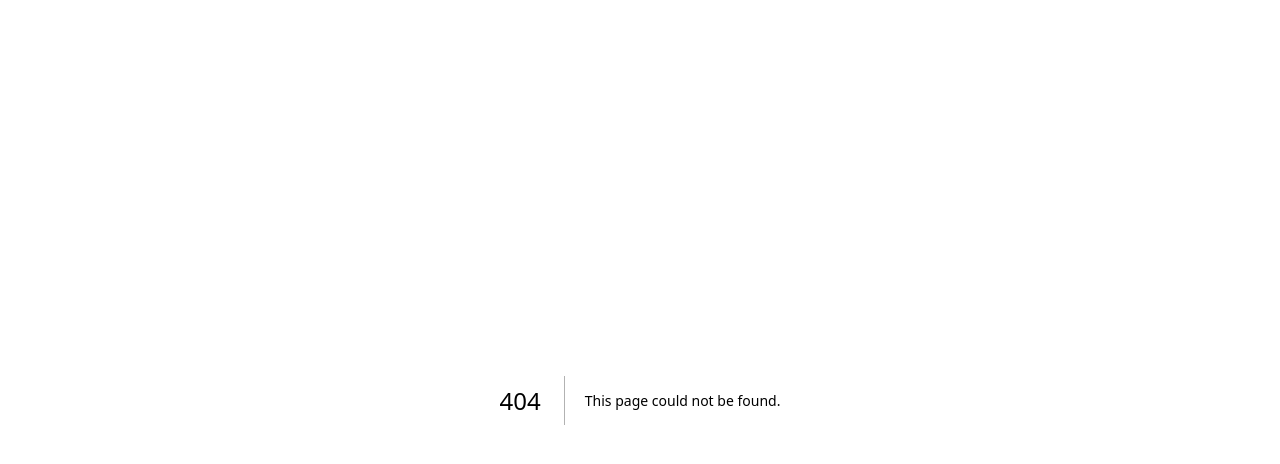
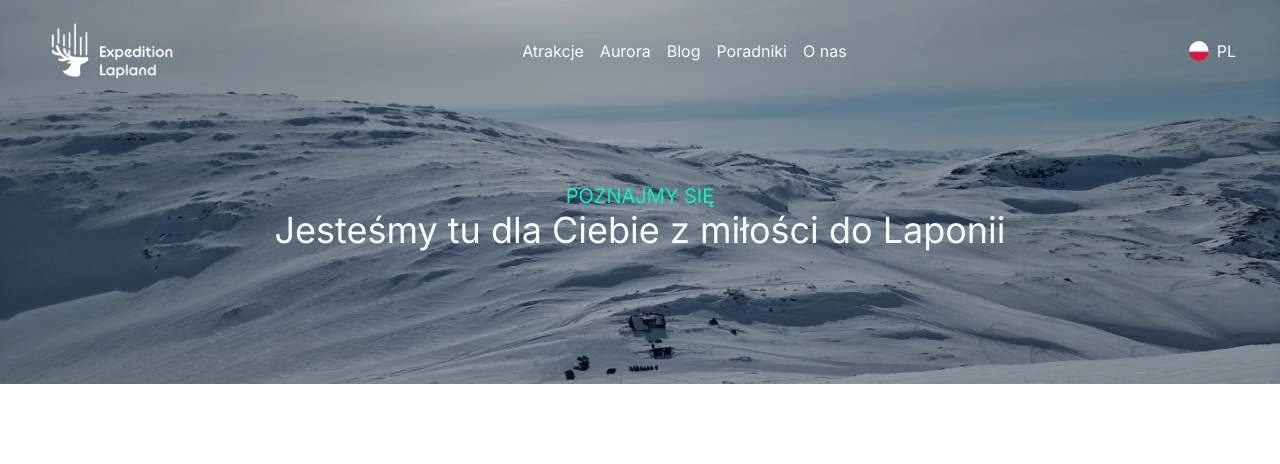
Before and after one commit to pwnaxe/abisko, a Next.js app in the folder frontend/: page /AboutUs in a window 1280 px wide. Before the commit this address had no page. Shown: the top 464 px of the page. Built offline with nearby package versions, Linux system fonts and the light colour scheme.

Commit message:
added pages

```diff
--- /dev/null
+++ b/frontend/src/app/AboutUs/page.tsx
@@ -0,0 +1,26 @@
+import Navbar from '@/app/components/Navbar';
+import Image from 'next/image';
+
+const back = {
+    zIndex: -1,
+};
+
+export default function AboutUsPage() {
+  return (
+    <div className="relative w-screen h-[48vh]">
+      <Image
+        src='/img/AboutUs.webp'
+        alt='Abisko'
+        fill
+        style={back}
+        className="object-cover"
+      />
+      <div className="absolute inset-0 bg-black opacity-20 z-0"></div>
+      <Navbar />
+      <div className='relative z-10 mx-auto p-20'>
+        <h2 className='text-xl text-aquamarine-400 text-center uppercase'>poznajmy się</h2>
+        <h1 className='text-4xl text-center'>Jesteśmy tu dla Ciebie z miłości do Laponii</h1>
+      </div>
+    </div>
+  );
+}
--- /dev/null
+++ b/frontend/src/app/Attractions/page.tsx
@@ -0,0 +1,10 @@
+
+export default function AttractionsPage() {
+  return (
+    <div>
+      <h1>Attractions</h1>
+      <ul>
+      </ul>
+    </div>
+  );
+}
--- a/frontend/tailwind.config.ts
+++ b/frontend/tailwind.config.ts
@@ -13,6 +13,21 @@ const config: Config = {
         "gradient-conic":
           "conic-gradient(from 180deg at 50% 50%, var(--tw-gradient-stops))",
       },
+      colors: {
+        aquamarine: {
+        '50': '#e7fff9',
+        '100': '#c6ffef',
+        '200': '#92ffe6',
+        '300': '#4dffde',
+        '400': '#00f8ca',
+        '500': '#00e8bb',
+        '600': '#00be9a',
+        '700': '#009880',
+        '800': '#007867',
+        '900': '#006256',
+        '950': '#003832',
+    },
+      }
     },
   },
   plugins: [],
```
Also changed, not shown: frontend/public/img/AboutUs.webp (added).
